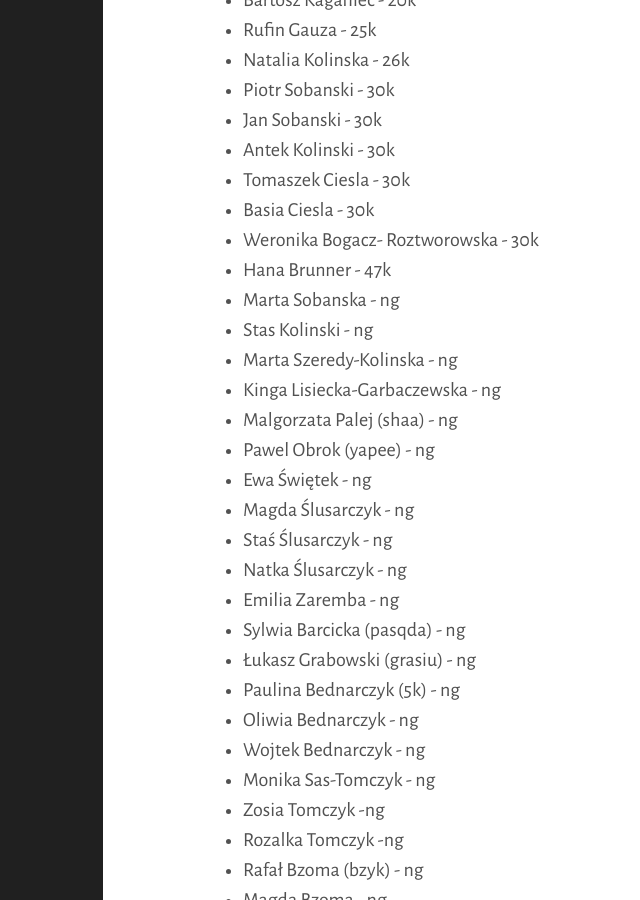
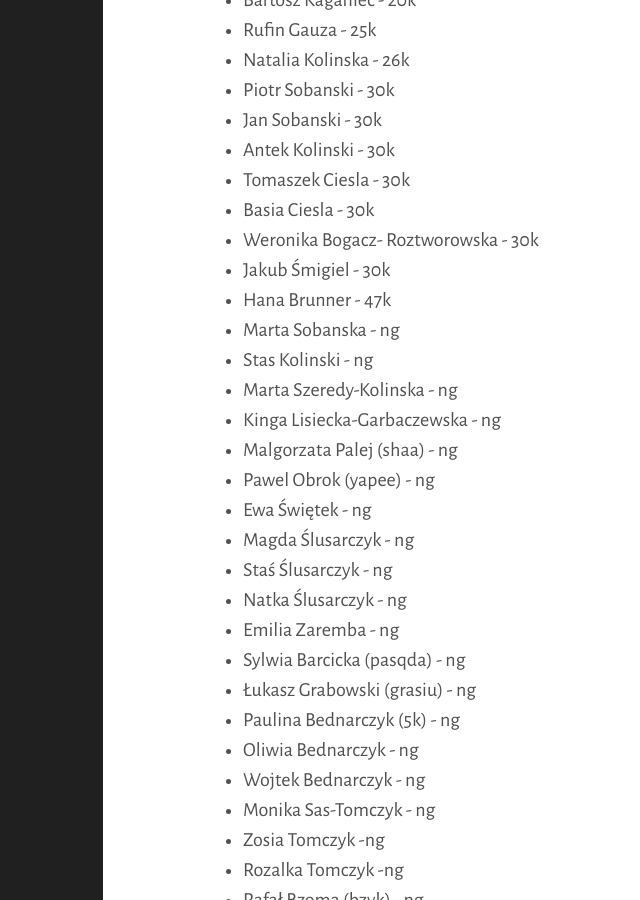
Before and after one commit to tasuki/lsg, a Jekyll site: the page built from zarejestrowani.md, in a window 1280 px wide and 900 px high, scrolled down 1635 px. Shown: the whole window, without its empty margins (257-897 px from the left). Built offline with Jekyll 4.4.1, drawn with Linux system fonts in a browser that asks for light colours.

Commit message:
Update zarejestrowani.md

```diff
--- a/zarejestrowani.md
+++ b/zarejestrowani.md
@@ -65,6 +65,7 @@ Zarejestrowani uczestnicy, mniej więcej według stopnia:
 - Tomaszek Ciesla - 30k
 - Basia Ciesla - 30k
 - Weronika Bogacz- Roztworowska - 30k
+- Jakub Śmigiel - 30k
 - Hana Brunner - 47k
 - Marta Sobanska - ng
 - Stas Kolinski - ng
```
